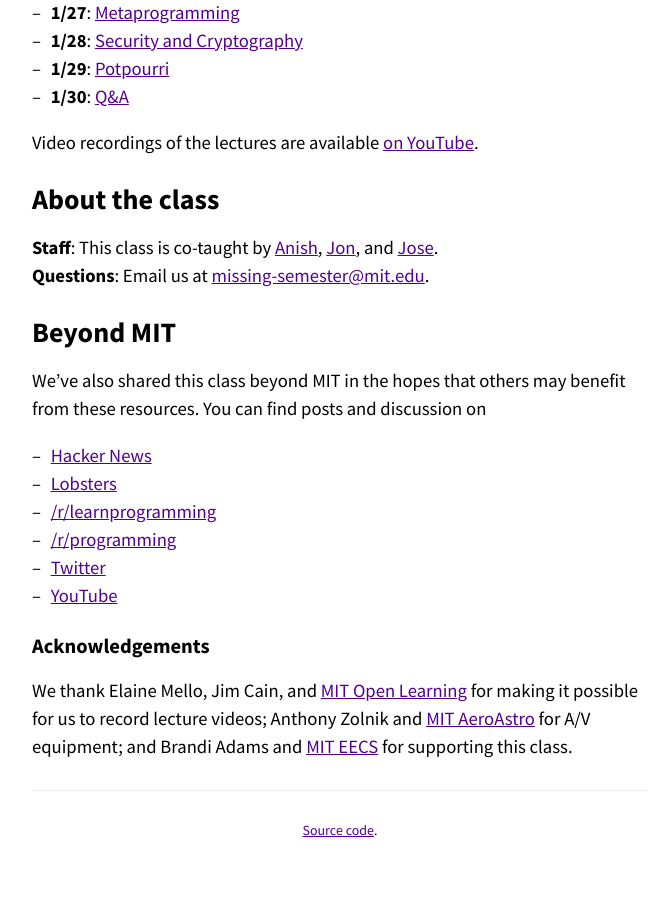
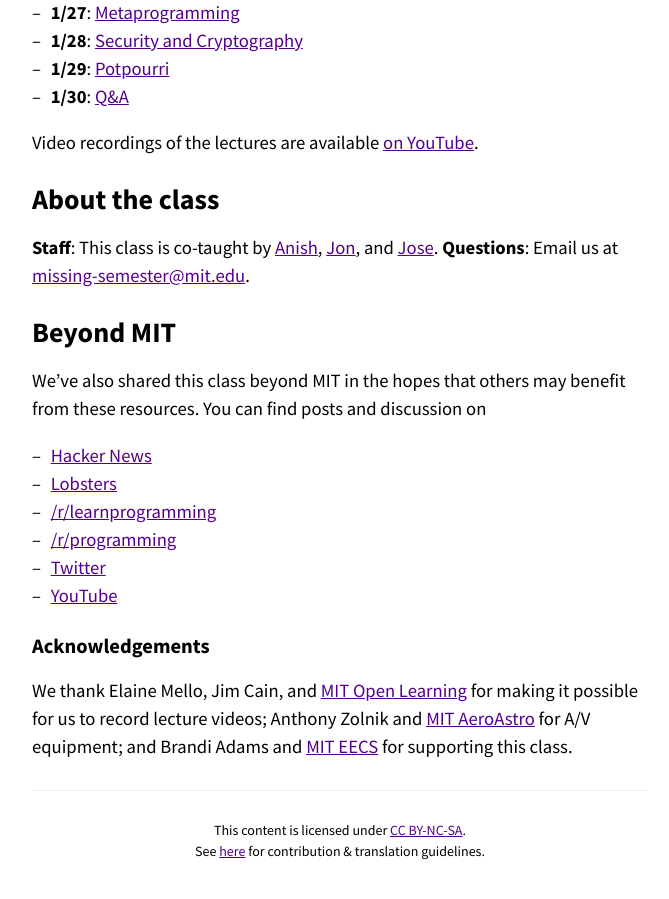
Before and after one commit to missing-semester-cn/missing-semester-cn.github.io, a Jekyll site: the page built from index.md, in a window 1280 px wide and 900 px high, scrolled down 838 px. Shown: the whole window, without its empty margins (300-969 px from the left). Built offline with Jekyll 4.4.1, drawn with Linux system fonts in a browser that asks for light colours.

Commit message:
Add license and guidelines

```diff
--- a/_layouts/lecture.html
+++ b/_layouts/lecture.html
@@ -18,4 +18,5 @@
 
 <div class="small center">
 <p><a href="https://github.com/missing-semester/missing-semester/blob/master/{{ page.path }}">Edit this page</a>.</p>
+<p>This content is licensed under <a href="https://creativecommons.org/licenses/by-nc-sa/4.0">CC BY-NC-SA</a>.</p>
 </div>
--- a/index.md
+++ b/index.md
@@ -78,5 +78,6 @@
 ---
 
 <div class="small center">
-<p><a href="https://github.com/missing-semester/missing-semester">Source code</a>.</p>
+<p>This content is licensed under <a href="https://creativecommons.org/licenses/by-nc-sa/4.0">CC BY-NC-SA</a>.</p>
+<p>See <a href="/license">here</a> for contribution &amp; translation guidelines.</p>
 </div>
```
Also changed, not shown: license.md (added).
